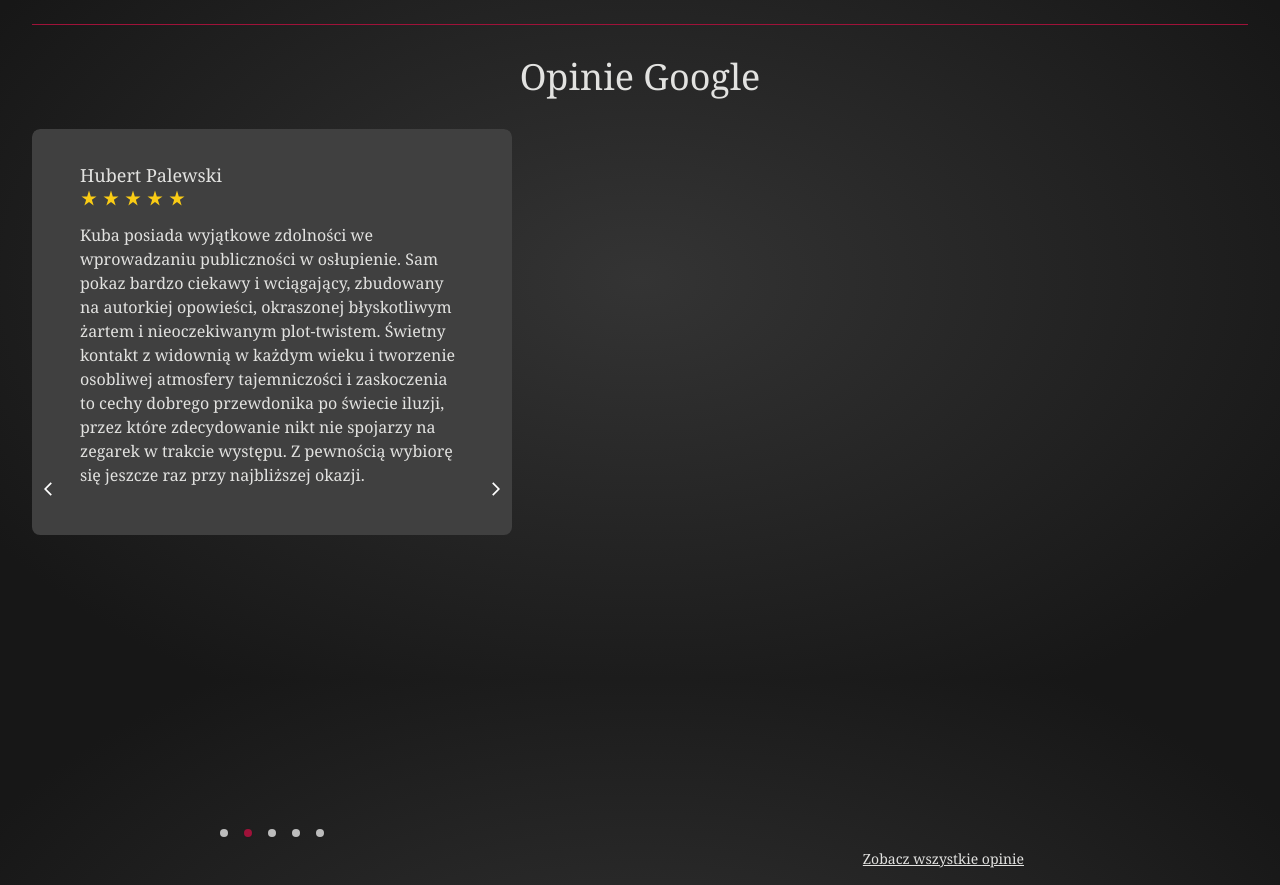
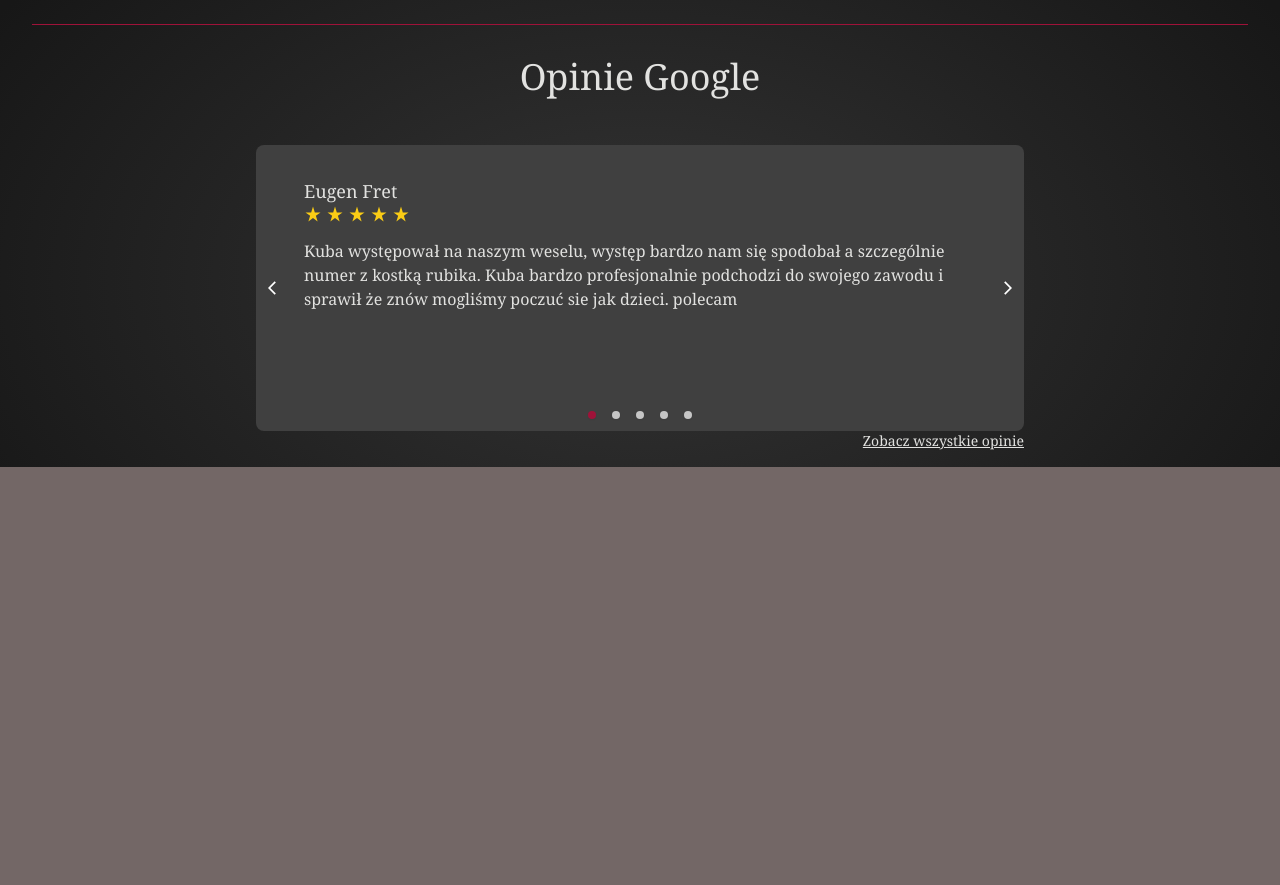
Before and after one commit to makaryy/kubawarkocz, a Next.js app: page / in a window 1280 px wide. Shown: the part 920-1805 px from the top of the page. After the commit the page ends 1387 px from the top, so only its background shows below. Built offline with nearby package versions, Linux system fonts and the light colour scheme.

Commit message:
updated missed styles

```diff
--- a/src/components/Carousel.tsx
+++ b/src/components/Carousel.tsx
@@ -11,9 +11,10 @@ interface CarouselProps {
     dots?: boolean;
     loop?: boolean;
     delay?: number;
+    autoplay?: boolean;
 }
 
-const Carousel = ({ items, arrows = true, className, dots = false, loop = false, delay = 3000 }: CarouselProps) => {
+const Carousel = ({ items, arrows = true, className, dots = false, loop = false, delay = 3000, autoplay = false }: CarouselProps) => {
     const [emblaRef, emblaApi] = useEmblaCarousel({ loop }, [Autoplay({ delay })]);
     const [currentSlide, setCurrentSlide] = useState(0);
 
@@ -22,6 +23,9 @@ const Carousel = ({ items, arrows = true, className, dots = false, loop = false,
             emblaApi.on("select", (api) => {
                 setCurrentSlide(api.selectedScrollSnap());
             });
+            if (!autoplay) {
+                if (emblaApi) emblaApi.plugins().autoplay?.destroy();
+            }
         }
     }, [emblaApi]);
 
--- a/src/pages/index.tsx
+++ b/src/pages/index.tsx
@@ -58,9 +58,9 @@ export default function Home() {
                 <h3 className="text-4xl my-8 text-center">{reviews.title}</h3>
                 <Carousel
                     dots
-                    className="w-[480px] h-[720px] rounded-lg"
+                    className="rounded-lg w-full max-w-3xl mt-4 mx-auto h-max"
                     items={reviews.reviewList.map(({ rating, review, user }) => (
-                        <div key={`${user} - ${review}`} className="w-full max-w-3xl h-full bg-neutral-700 text-left py-8 px-12 rounded-lg">
+                        <div key={`${user} - ${review}`} className="w-full max-w-3xl h-full bg-neutral-700 text-left py-8 px-12">
                             <div>
                                 <p className="text-lg">{user}</p>
                                 <div className="flex gap-1 text-yellow-400 text-lg">
```
